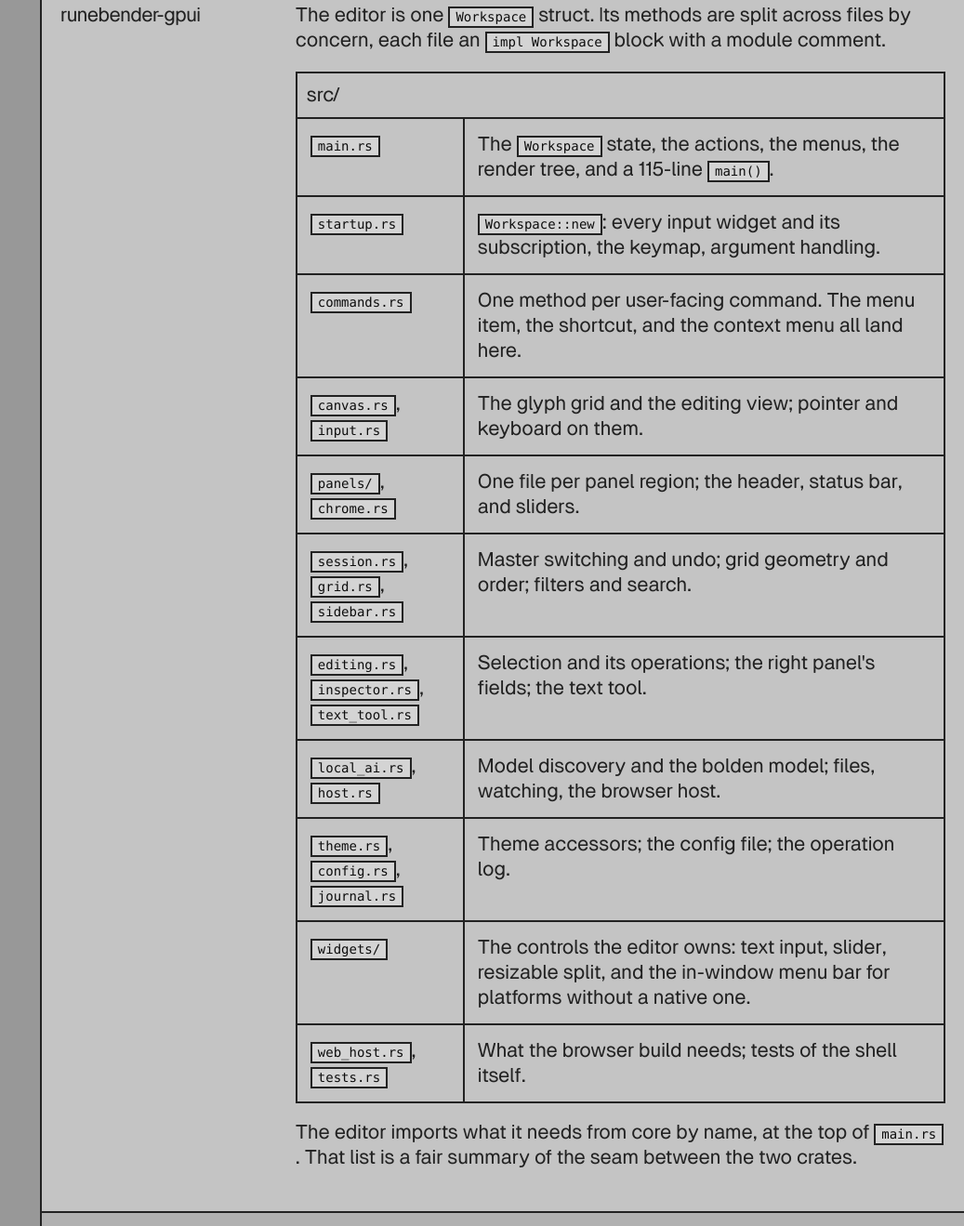
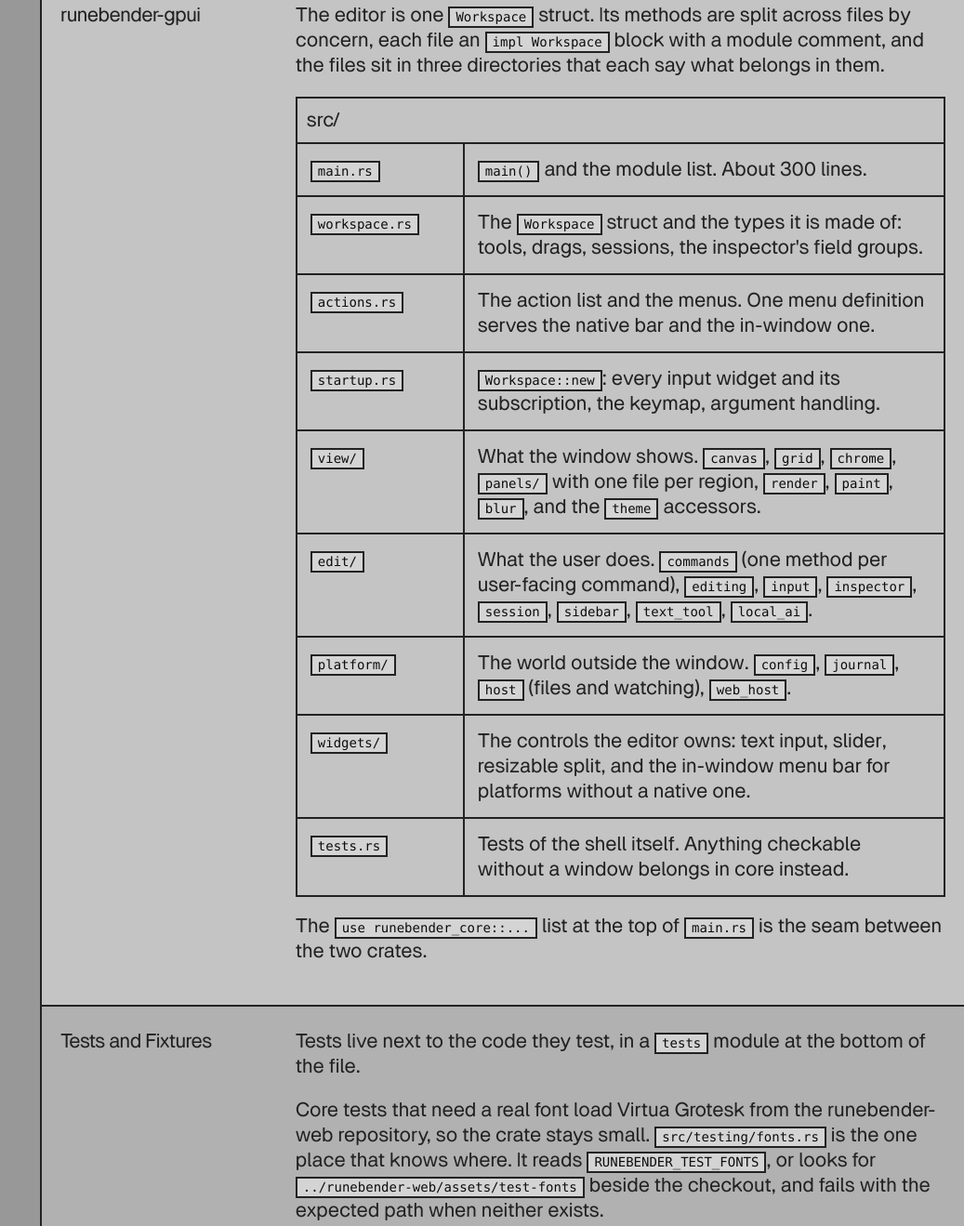
Before and after one commit to eliheuer/runebender-dot-org, an Astro site: page /docs/code-layout in a window 1280 px wide. Shown: the part 4898-6217 px from the top of the page at 93% size, without its empty margins (243-1280 px from the left). Built offline with nearby package versions, Linux system fonts and the light colour scheme; Astro itself is replaced by a stand-in of ours.

Commit message:
Code layout: the editor's directories

```diff
--- a/src/content/docs/code-layout.mdx
+++ b/src/content/docs/code-layout.mdx
@@ -154,28 +154,26 @@ cache and paints it, and every front-end gets the same cache.
 
 The editor is one `Workspace` struct. Its methods are split across
 files by concern, each file an `impl Workspace` block with a module
-comment.
+comment, and the files sit in three directories that each say what
+belongs in them.
 
 <table>
   <caption>src/</caption>
   <tbody>
-    <tr><th><code>main.rs</code></th><td>The <code>Workspace</code> state, the actions, the menus, the render tree, and a 115-line <code>main()</code>.</td></tr>
+    <tr><th><code>main.rs</code></th><td><code>main()</code> and the module list. About 300 lines.</td></tr>
+    <tr><th><code>workspace.rs</code></th><td>The <code>Workspace</code> struct and the types it is made of: tools, drags, sessions, the inspector's field groups.</td></tr>
+    <tr><th><code>actions.rs</code></th><td>The action list and the menus. One menu definition serves the native bar and the in-window one.</td></tr>
     <tr><th><code>startup.rs</code></th><td><code>Workspace::new</code>: every input widget and its subscription, the keymap, argument handling.</td></tr>
-    <tr><th><code>commands.rs</code></th><td>One method per user-facing command. The menu item, the shortcut, and the context menu all land here.</td></tr>
-    <tr><th><code>canvas.rs</code>, <code>input.rs</code></th><td>The glyph grid and the editing view; pointer and keyboard on them.</td></tr>
-    <tr><th><code>panels/</code>, <code>chrome.rs</code></th><td>One file per panel region; the header, status bar, and sliders.</td></tr>
-    <tr><th><code>session.rs</code>, <code>grid.rs</code>, <code>sidebar.rs</code></th><td>Master switching and undo; grid geometry and order; filters and search.</td></tr>
-    <tr><th><code>editing.rs</code>, <code>inspector.rs</code>, <code>text_tool.rs</code></th><td>Selection and its operations; the right panel's fields; the text tool.</td></tr>
-    <tr><th><code>local_ai.rs</code>, <code>host.rs</code></th><td>Model discovery and the bolden model; files, watching, the browser host.</td></tr>
-    <tr><th><code>theme.rs</code>, <code>config.rs</code>, <code>journal.rs</code></th><td>Theme accessors; the config file; the operation log.</td></tr>
+    <tr><th><code>view/</code></th><td>What the window shows. <code>canvas</code>, <code>grid</code>, <code>chrome</code>, <code>panels/</code> with one file per region, <code>render</code>, <code>paint</code>, <code>blur</code>, and the <code>theme</code> accessors.</td></tr>
+    <tr><th><code>edit/</code></th><td>What the user does. <code>commands</code> (one method per user-facing command), <code>editing</code>, <code>input</code>, <code>inspector</code>, <code>session</code>, <code>sidebar</code>, <code>text_tool</code>, <code>local_ai</code>.</td></tr>
+    <tr><th><code>platform/</code></th><td>The world outside the window. <code>config</code>, <code>journal</code>, <code>host</code> (files and watching), <code>web_host</code>.</td></tr>
     <tr><th><code>widgets/</code></th><td>The controls the editor owns: text input, slider, resizable split, and the in-window menu bar for platforms without a native one.</td></tr>
-    <tr><th><code>web_host.rs</code>, <code>tests.rs</code></th><td>What the browser build needs; tests of the shell itself.</td></tr>
+    <tr><th><code>tests.rs</code></th><td>Tests of the shell itself. Anything checkable without a window belongs in core instead.</td></tr>
   </tbody>
 </table>
 
-The editor imports what it needs from core by name, at the top of
-`main.rs`. That list is a fair summary of the seam between the two
-crates.
+The `use runebender_core::...` list at the top of `main.rs` is the
+seam between the two crates.
 
 </DocSection>
 
```
Also changed, not shown: public/llms-full.txt (+12 -14 lines).
